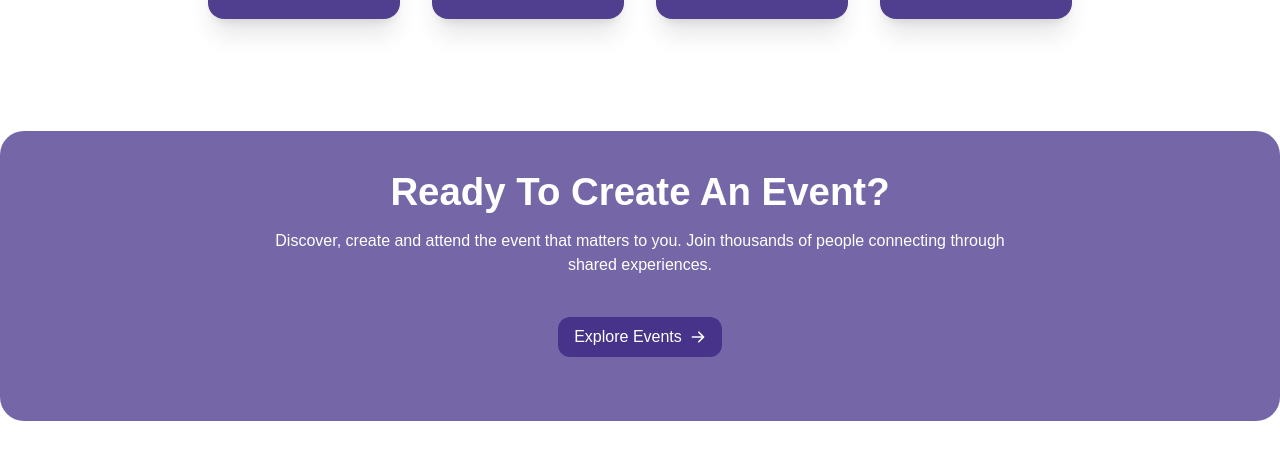
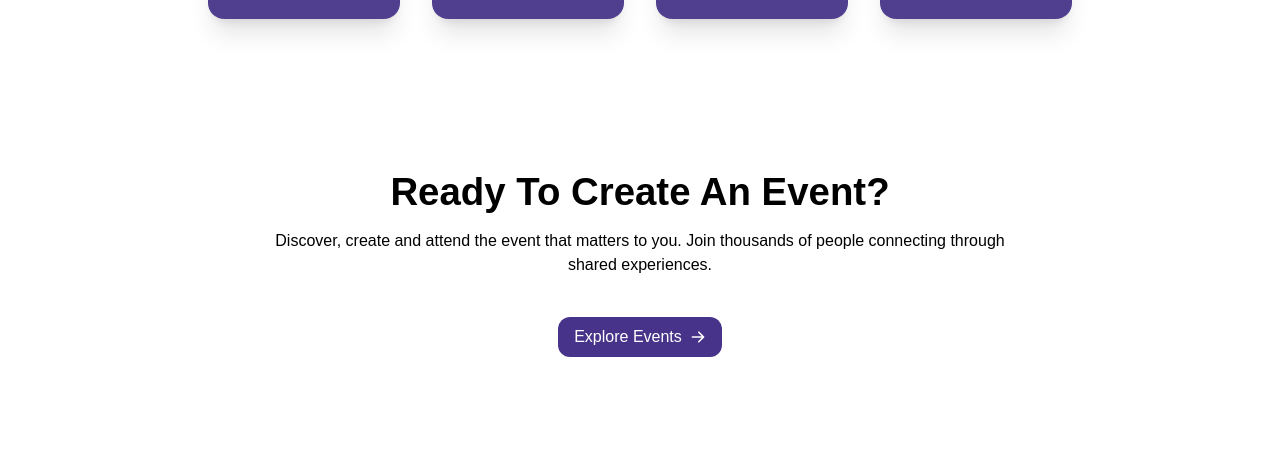
Before and after one commit to johnsonariba-dev/Event-Management-System, a React (Vite) app in the folder Frontend/: page / in a window 1280 px wide. Shown: the part 1960-2426 px from the top of the page. Built offline with nearby package versions, Linux system fonts and the light colour scheme; no server answers.

Commit message:
modifications

```diff
--- a/Frontend/src/Pages/Home/index.tsx
+++ b/Frontend/src/Pages/Home/index.tsx
@@ -340,7 +340,7 @@ function Home() {
       </div>
 
       {/* CTA Section */}
-      <div className="w-full flex flex-col items-center justify-center p-8 text-center  bg-primary/75 text-white rounded-3xl mt-12">
+      <div className="w-full flex flex-col items-center justify-center p-8 text-center   rounded-3xl mt-12">
         <h1 className="text-[3vw] max-md:text-2xl font-bold animate-slideInDown">
           Ready To Create An Event?
         </h1>
```
